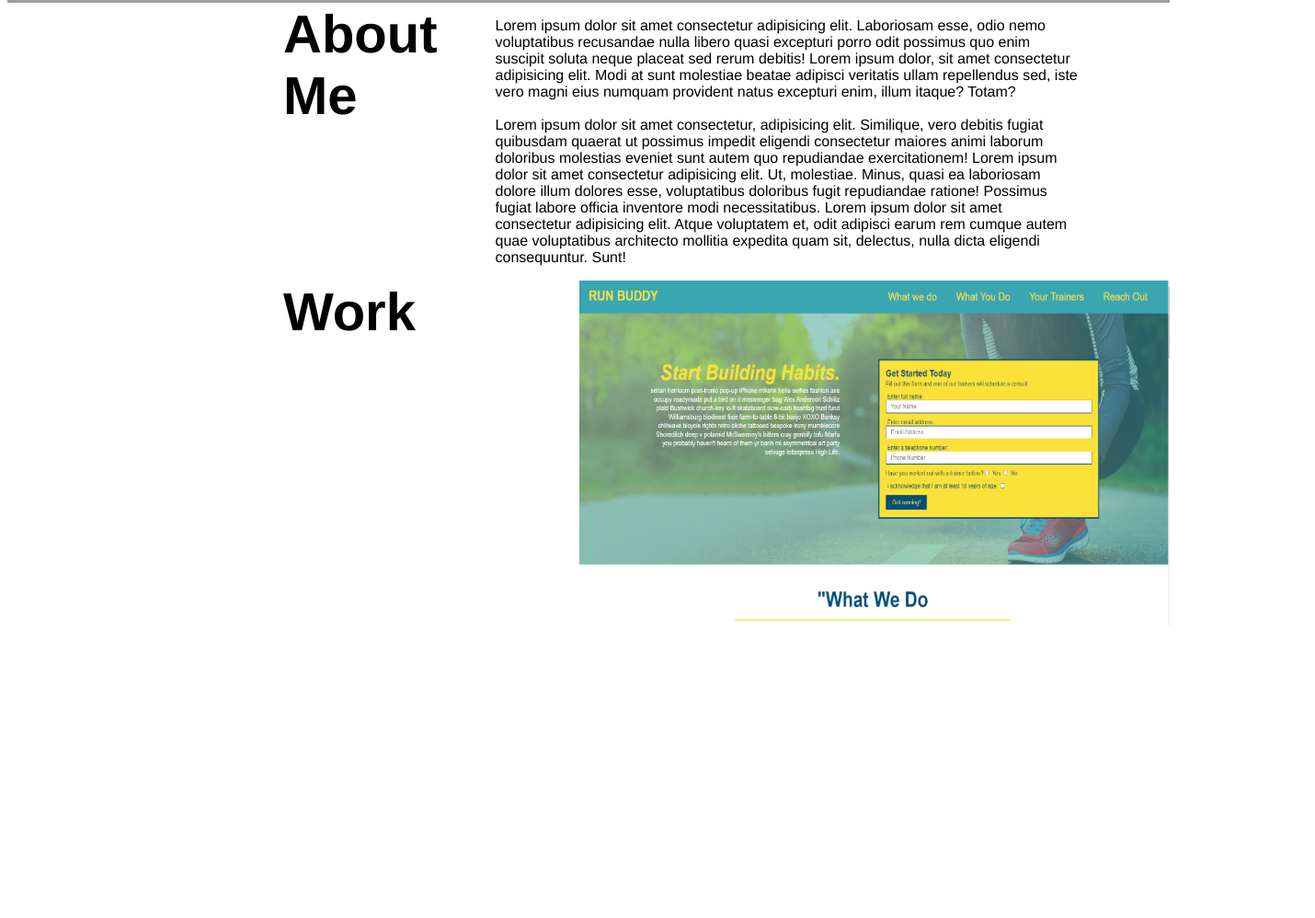
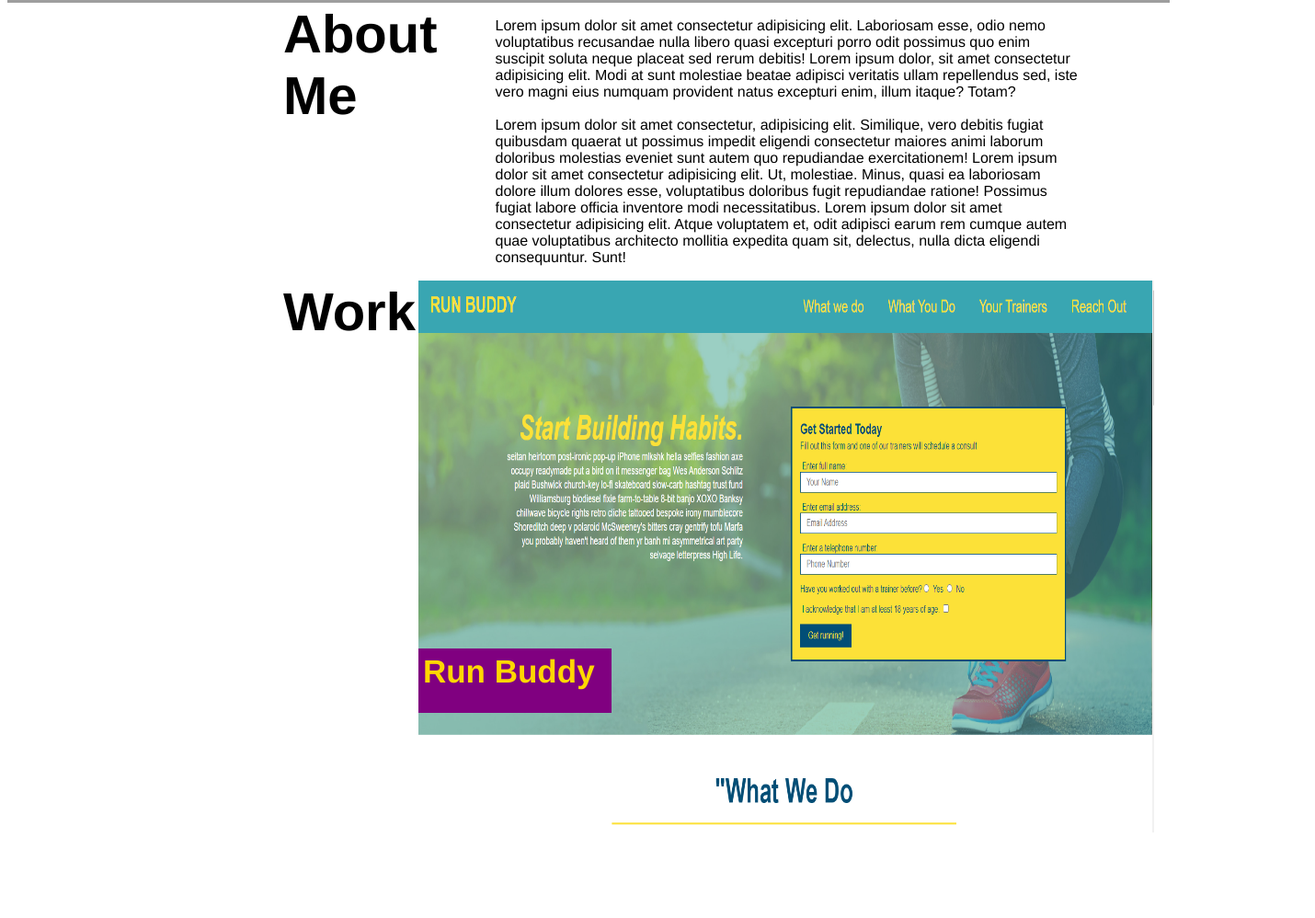
Before and after one commit to JuanHernandez96/Juans-Portfolio, a plain HTML site: page index.html in a window 1280 px wide. Shown: the part 487-1485 px from the top of the page at 92% size, 1430 px wide, since content can reach past the window. Before the commit the page ends 1179 px from the top, so only its background shows below. Drawn offline with Linux system fonts and the light colour scheme; grey boxes are pictures that could not be loaded.

Commit message:
added styling to css

```diff
--- a/assets/css/style.css
+++ b/assets/css/style.css
@@ -43,6 +43,9 @@ div header{
     color:purple;
     float: left;
 }
+div project{
+    display: flex;
+}
 section {
     display:flex;
 }
@@ -60,7 +63,30 @@ section p{
     padding-right: 100px;
     padding-left: 60px;
 }
-img{
+.hero img{
     width:100%;
     height:375px;
 }
+.run img{
+    width: 800px;
+    height: 600px;
+    margin-right:175px;
+}
+.text-img {
+    height: 40px;
+    width: 8px;
+    background-color: purple;
+    color: gold;
+    text-decoration: none;
+}
+.working h4 {
+    position: relative;
+    text-decoration: none;
+    bottom: 250px;
+    background-color: purple;
+    color:gold;
+    font-size: 35px;
+    width: 200px;
+    padding: 5px 5px 25px 5px;
+    display: inline-flex;
+}
--- a/index.html
+++ b/index.html
@@ -43,9 +43,13 @@
             Lorem ipsum dolor sit amet consectetur adipisicing elit. Ut, molestiae. Minus, quasi ea laboriosam dolore illum dolores esse, voluptatibus doloribus fugit repudiandae ratione! Possimus fugiat labore officia inventore modi necessitatibus.
         Lorem ipsum dolor sit amet consectetur adipisicing elit. Atque voluptatem et, odit adipisci earum rem cumque autem quae voluptatibus architecto mollitia expedita quam sit, delectus, nulla dicta eligendi consequuntur. Sunt!</p>
     </section>
-    <section>
+    <section class="working">
         <h2 id="work">Work</h2>
-        <a href="https://juanhernandez96.github.io/run-buddy/"> <img src="./assets/images/run-buddy.jpg" alt="picutre of run buddy landing page" width="400" height="600"/> </a>
+        <div>
+        <a class="run" href="https://juanhernandez96.github.io/run-buddy/"> <img src="./assets/images/run-buddy.jpg" alt="picutre of run buddy landing page"
+            width="400"
+            height="600"/><h4 class="text img">Run Buddy</h4> </a>
+        </div>
     </section>
 </body>
 </html>
```
